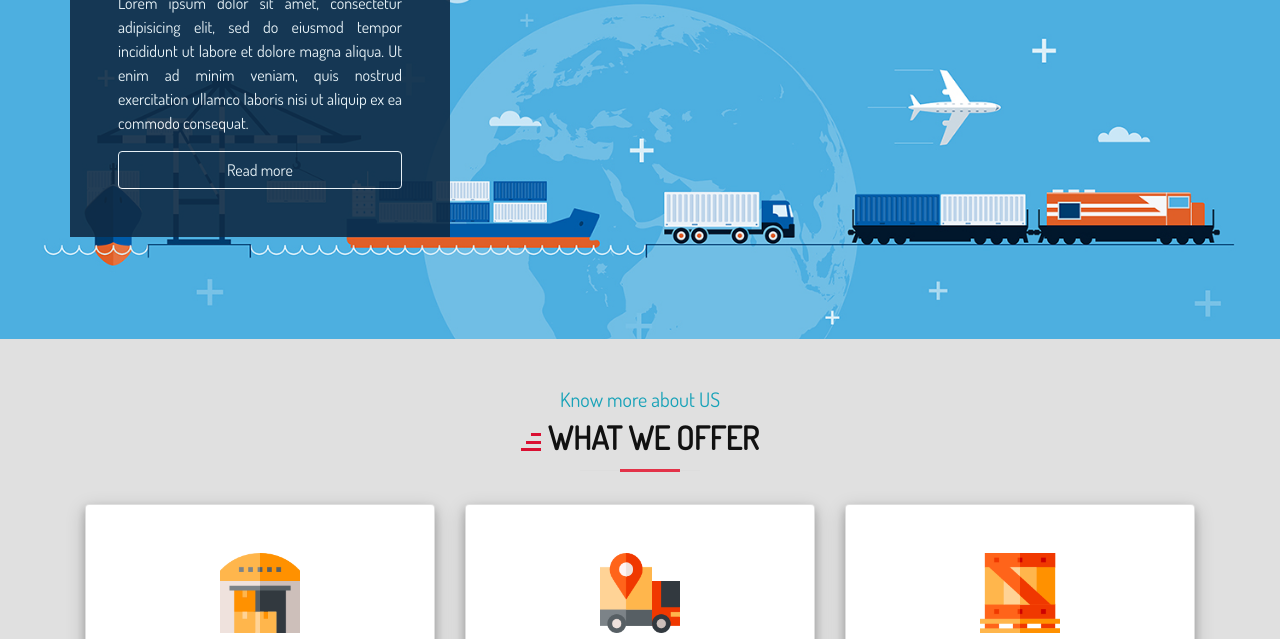
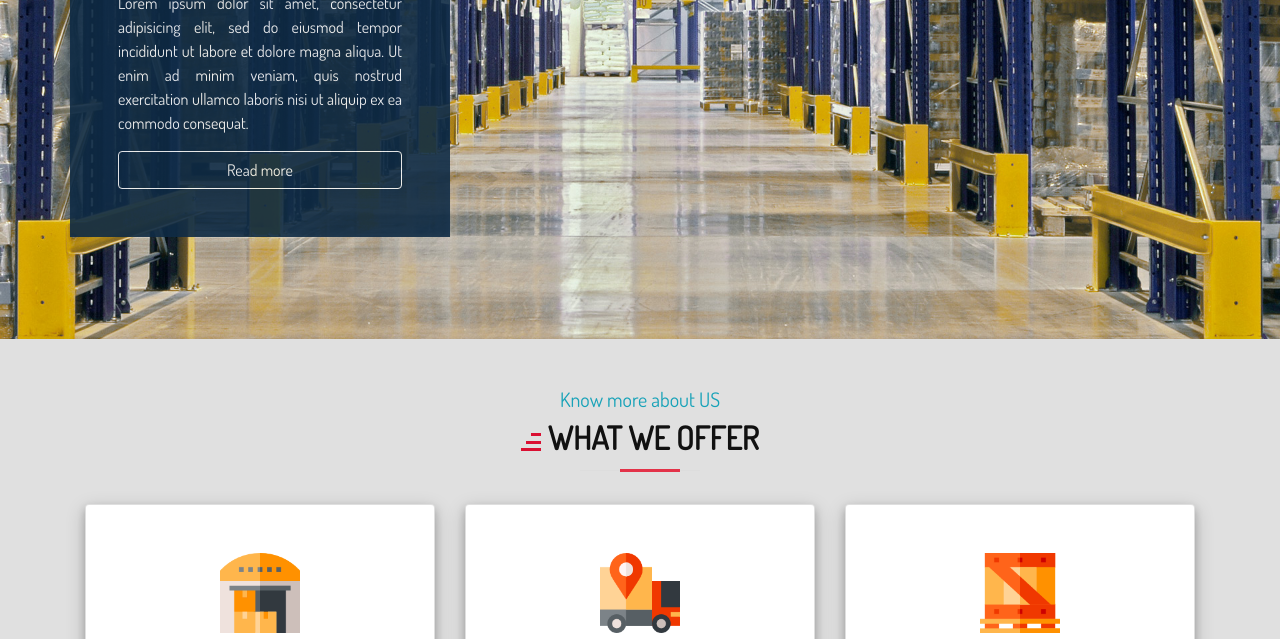
Before and after one commit to albay13/capstone-one, a plain HTML site: page services.html in a window 1280 px wide. Shown: the part 1392-2031 px from the top of the page. Drawn offline with nearby package versions, Linux system fonts and the light colour scheme.

Commit message:
services img update

```diff
--- a/services.html
+++ b/services.html
@@ -38,7 +38,7 @@
 
 		.parallax-2 {
 		  /* The image used */
-		  background-image: url("assets/images/services-banner.png");
+		  background-image: url("assets/images/services-banner3.jpg");
 
 		  /* Set a specific height */
 		  height: 500px;
```
Also changed, not shown: assets/images/services-banner.jpg, assets/images/services-banner3.jpg (added).
